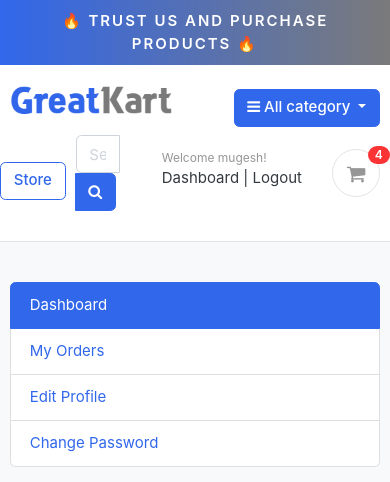
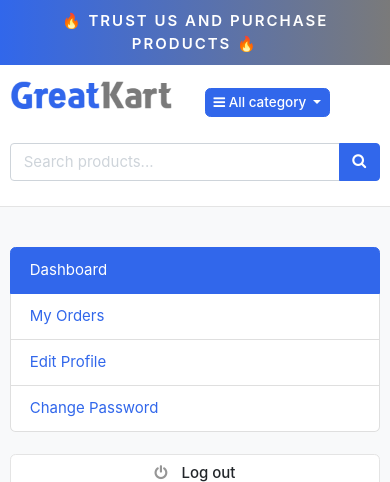
Before and after one commit to mugesh713/Ecommerce, a Django app: page /accounts/ in a window 390 px wide. Shown: the top 482 px of the page. Run offline with Django 3.2, Linux system fonts and the light colour scheme; a user stored in the database is signed in; data comes from the database, SQL or seed files in the repository; parts of the project's set-up code (start-up, migrations or seed data) failed here and were passed over; some libraries are stand-ins or nearby versions; some web fonts are replaced.

Commit message:
first commit

```diff
--- a/templates/includes/navbar.html
+++ b/templates/includes/navbar.html
@@ -1,81 +1,180 @@
 {% load static %}
-
 
 <div class="container-fluid" style="text-align:center;background-image: linear-gradient(to right, #3167EB , #7A7A7A);padding:10px;font-weight: 600;position:sticky;top:0;z-index:999;">
   <a href="https://www.udemy.com/course/django-ecommerce-project-based-course-python-django-web-development/?couponCode=DJECOM" style="color: white;text-transform: uppercase;letter-spacing: 2px;"><span>&#x1F525</span> TRUST US AND PURCHASE PRODUCTS <span>&#x1F525</span></a>
-</div> <!-- container //  -->
+</div>
 
 <header class="section-header">
-
-
-
   <section class="header-main border-bottom">
     <div class="container">
       <div class="row align-items-center">
+        <!-- Logo -->
         <div class="col-lg-2 col-md-3 col-6">
           <a href="{% url 'home' %}" class="brand-wrap">
             <img class="logo" src="{% static './images/logo.png' %}">
-    </a> <!-- brand-wrap.// -->
+          </a>
         </div>
-  <div class="col-lg col-sm col-md col-6 flex-grow-0">
-    <div class="category-wrap dropdown d-inline-block float-right">
-      <button type="button" class="btn btn-primary dropdown-toggle" data-toggle="dropdown">
+
+        <!-- Category Dropdown -->
+        <div class="col-lg-2 col-md-3 col-6">
+          <div class="category-wrap dropdown">
+            <button type="button" class="btn btn-primary dropdown-toggle" data-toggle="dropdown" aria-haspopup="true" aria-expanded="false">
               <i class="fa fa-bars"></i> All category
             </button>
-      <div class="dropdown-menu">
-        <a class="dropdown-item" href="{% url 'store' %}">All Products </a>
+            <div class="dropdown-menu" aria-labelledby="dropdownMenuButton">
+              <a class="dropdown-item" href="{% url 'store' %}">All Products</a>
               {% for category in links %}
-          <a class="dropdown-item" href="{{ category.get_url }}">{{ category.category_name }} </a>
+                <a class="dropdown-item" href="{{ category.get_url }}">{{ category.category_name }}</a>
               {% endfor %}
             </div>
-    </div>  <!-- category-wrap.// -->
-  </div> <!-- col.// -->
-  <a href="{% url 'store' %}" class="btn btn-outline-primary">Store</a>
-  <div class="col-lg  col-md-6 col-sm-12 col">
+          </div>
+        </div>
+
+        <!-- Search Bar -->
+        <div class="col-lg-5 col-md-6 col-12 order-3 order-md-2 mt-2 mt-md-0">
           <form action="{% url 'search' %}" class="search" method='GET'>
-      <div class="input-group w-100">
-          <input type="text" class="form-control" style="width:60%;" placeholder="Search" name="keyword" required>
-
+            <div class="input-group">
+              <input type="text" class="form-control" placeholder="Search products..." name="keyword" required>
               <div class="input-group-append">
                 <button class="btn btn-primary" type="submit">
                   <i class="fa fa-search"></i>
                 </button>
               </div>
             </div>
-    </form> <!-- search-wrap .end// -->
-  </div> <!-- col.// -->
-  <div class="col-lg-3 col-sm-6 col-8 order-2 order-lg-3">
-        <div class="d-flex justify-content-end mb-3 mb-lg-0">
+          </form>
+        </div>
+
+        <!-- Store Button -->
+        <div class="col-lg-1 col-md-3 d-none d-lg-block">
+          <a href="{% url 'store' %}" class="btn btn-outline-primary">Store</a>
+        </div>
+
+        <!-- User/Cart Section -->
+        <div class="col-lg-2 col-sm-6 col-12 order-2 order-lg-3">
+          <div class="d-flex justify-content-end align-items-center">
             {% if user.id is None %}
-          <div class="widget-header">
-            <small class="title text-muted">Welcome guest!</small>
+            <div class="widget-header mr-2">
+              <small class="title text-muted d-block">Welcome guest!</small>
               <div>
                 <a href="{% url 'login' %}">Sign in</a> <span class="dark-transp"> | </span>
                 <a href="{% url 'register' %}"> Register</a>
               </div>
             </div>
             {% else %}
-          <div class="widget-header">
-            <small class="title text-muted">Welcome {{user.first_name}}!</small>
+            <div class="widget-header mr-2">
+              <small class="title text-muted d-block">Welcome {{user.first_name}}!</small>
               <div>
                 <a href="{% url 'dashboard' %}">Dashboard</a> <span class="dark-transp"> | </span>
                 <a href="{% url 'logout' %}"> Logout</a>
               </div>
             </div>
             {% endif %}
-          <a href="{% url 'cart' %}" class="widget-header pl-3 ml-3">
+            <a href="{% url 'cart' %}" class="widget-header ml-2">
               <div class="icon icon-sm rounded-circle border"><i class="fa fa-shopping-cart"></i></div>
               <span class="badge badge-pill badge-danger notify">{{cart_count}}</span>
             </a>
+          </div>
+        </div>
+      </div>
+    </div>
+  </section>
+</header>
 
-        </div> <!-- widgets-wrap.// -->
+<style>
+  /* Navigation Bar Styling */
+  .logo {
+    max-height: 40px;
+    width: auto;
+  }
 
-      </div> <!-- col.// -->
-</div> <!-- row.// -->
-  </div> <!-- container.// -->
-</section> <!-- header-main .// -->
+  .search .form-control {
+    border-radius: 4px 0 0 4px;
+  }
 
+  .search .btn {
+    border-radius: 0 4px 4px 0;
+  }
 
+  .widget-header {
+    white-space: nowrap;
+  }
 
+  .notify {
+    position: relative;
+    top: -10px;
+    right: 10px;
+  }
 
-</header> <!-- section-header.// -->
+  /* Category Dropdown Styling */
+  .category-wrap .dropdown-menu {
+    max-height: 60vh;
+    overflow-y: auto;
+    width: 250px;
+  }
+
+  /* Mobile Specific Styles */
+  @media (max-width: 767px) {
+    .header-main {
+      padding: 10px 0;
+    }
+
+    .search {
+      margin-top: 10px;
+    }
+
+    .search .input-group {
+      width: 100%;
+    }
+
+    .widget-header {
+      font-size: 0.9rem;
+    }
+
+    .brand-wrap {
+      display: inline-block;
+    }
+
+    .category-wrap .btn {
+      padding: 0.25rem 0.5rem;
+      font-size: 0.9rem;
+    }
+  }
+
+  /* Small Mobile Devices */
+  @media (max-width: 400px) {
+    .widget-header {
+      display: none;
+    }
+
+    .search {
+      margin-top: 5px;
+    }
+
+    .category-wrap .dropdown-menu {
+      width: 200px;
+      left: auto !important;
+      right: 0 !important;
+    }
+  }
+</style>
+
+<script>
+// Initialize dropdown functionality
+document.addEventListener('DOMContentLoaded', function() {
+    // Enable Bootstrap dropdowns
+    $('.dropdown-toggle').dropdown();
+
+    // Adjust dropdown position on mobile
+    function adjustDropdownPosition() {
+        if ($(window).width() < 400) {
+            $('.category-wrap .dropdown-menu').removeClass('dropdown-menu-right').addClass('dropdown-menu-left');
+        } else {
+            $('.category-wrap .dropdown-menu').removeClass('dropdown-menu-left').addClass('dropdown-menu-right');
+        }
+    }
+
+    // Run on load and resize
+    adjustDropdownPosition();
+    $(window).resize(adjustDropdownPosition);
+});
+</script>
```
Lines whose indentation alone changed are shown as unchanged.
